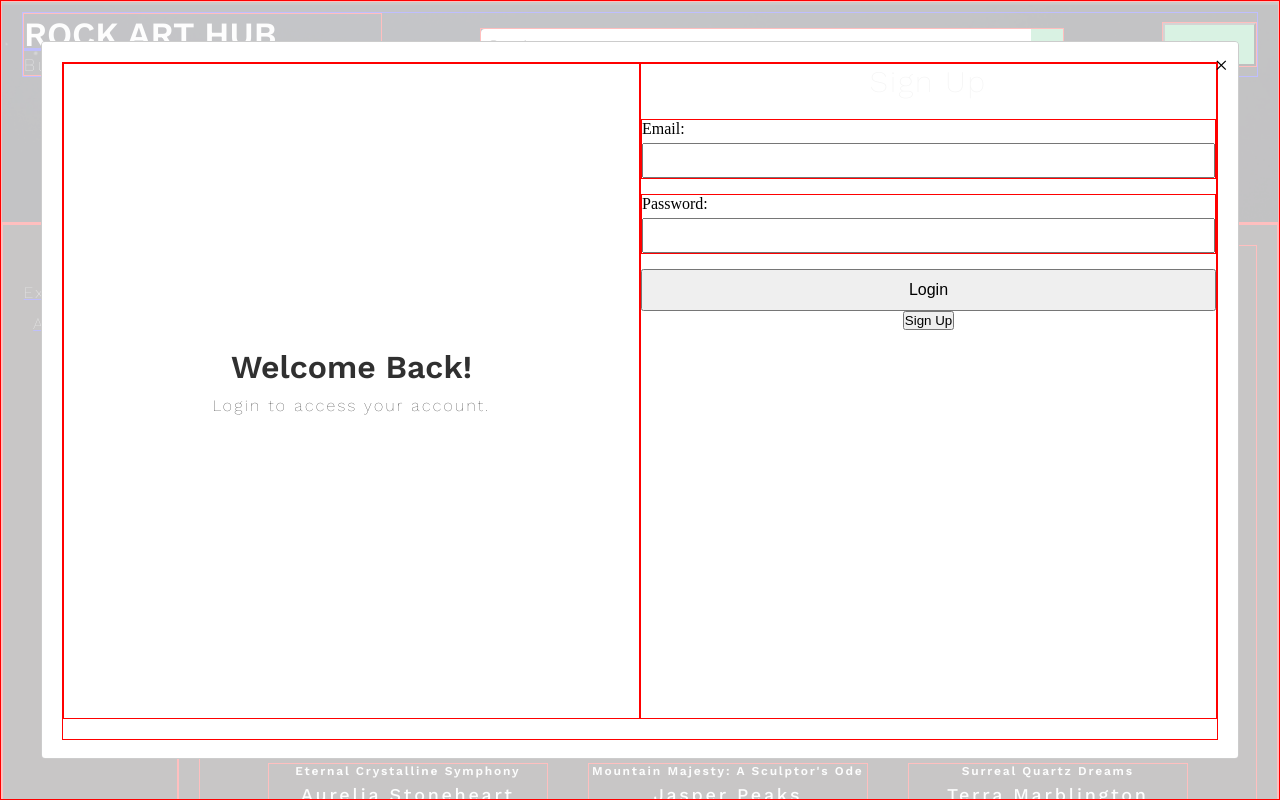
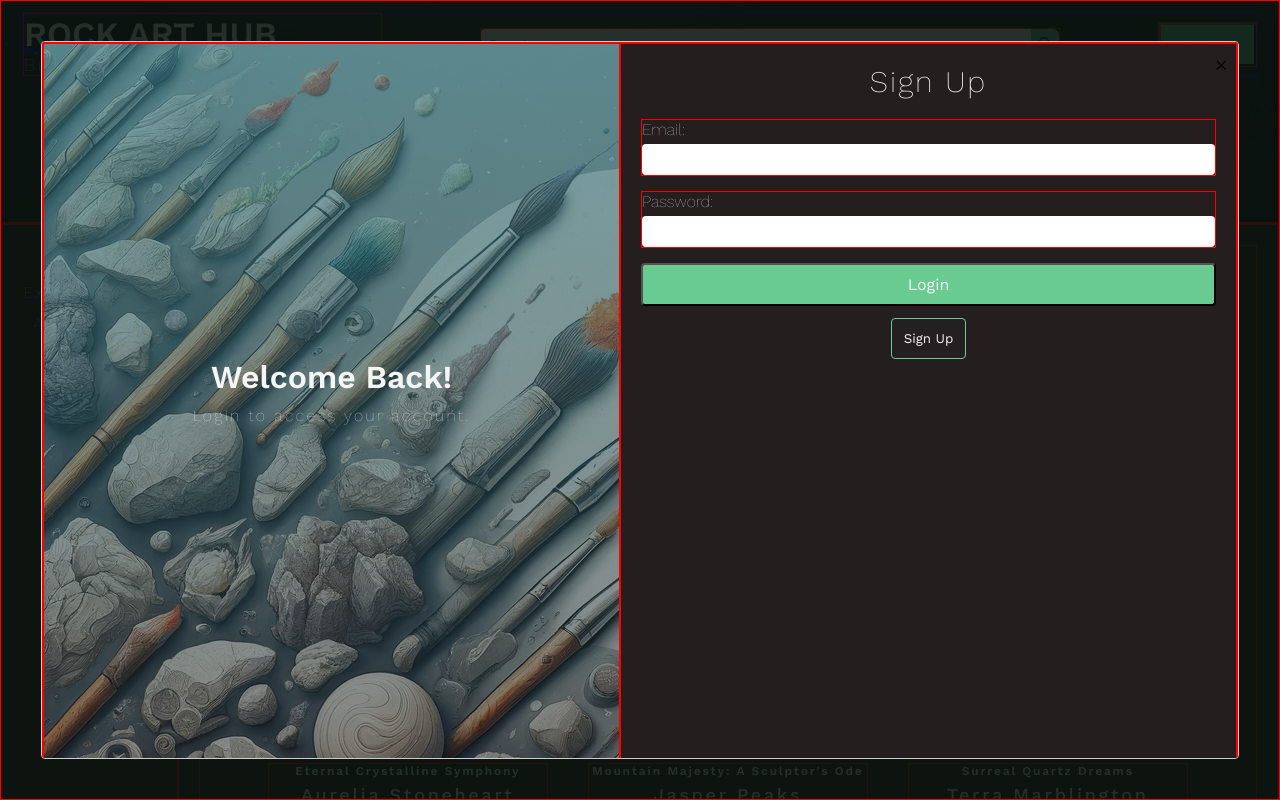
Before and after one commit to shavaughanwatson/rock-art-hub, a React (Vite) app: page / in a window 1280 px wide. Both pictures are taken after a click on the button "Login". Shown: the top 800 px of the page. Built offline with nearby package versions, Linux system fonts and the light colour scheme; data requests are answered from the project's data file.

Commit message:
minor css changes

```diff
--- a/src/components/artwork_list.jsx
+++ b/src/components/artwork_list.jsx
@@ -12,8 +12,10 @@ const ArtworkList = ({ artworks }) => {
                 src={`http://localhost:1337${artwork.attributes.Media.data.attributes.url}`}
                 alt="Artwork"
               />
+
               <p className="title">{artwork.attributes.title}</p>
               <p className="author">{artwork.attributes.author}</p>
+              <p>{artwork.attributes.thoughts.data.length} Comments</p>
             </div>
           </Link>
         </li>
--- a/src/components/authForm.css
+++ b/src/components/authForm.css
@@ -7,27 +7,55 @@
 .form-section {
   width: 50%;
   text-align: center;
-  margin-bottom: 20px;
 }
 
-#{
-  width: 100%;
+.form-group label {
+  color: whitesmoke;
+  font-family: 'Work Sans', sans-serif;
+  font-weight: 100;
+}
+
+.loginbtn {
+  background-color: #6acb91;
+  color: whitesmoke;
+  font-family: 'Work Sans', sans-serif;
+  font-weight: 400;
+  border-radius: 4px;
+}
+
+.signUpbtn {
+  background-color: #6acb9101;
+  font-family: 'Work Sans', sans-serif;
+  font-weight: 400;
+  color: whitesmoke;
+  padding: 12px 12px 12px 12px;
+  margin-top: 12px;
+  border-radius: 4px;
+  border: solid #6acb91 0.5px;
+}
+
+.loginbtn:hover {
+  background-color: #429c66;
+  transition: 0.3s;
 }
 
 .cta-section {
   display: flex;
   flex-direction: column;
   justify-content: center;
+
+  background-image: linear-gradient(#33737dac, #1c222786),
+    url('/src/assets/modal_background.webp');
 }
 
 .cta-section h1 {
   margin-bottom: 10px;
-  color: rgb(48, 48, 48);
+  color: whitesmoke;
 }
 
 .cta-section p {
   margin-bottom: 20px;
-  color: rgb(0, 0, 0);
+  color: whitesmoke;
 }
 
 .cta-section button {
@@ -35,8 +63,36 @@
   font-size: 16px;
 }
 
+.form-section {
+  padding: 20px;
+}
+
+.form-section input {
+  border: none;
+  border-radius: 4px;
+}
+
+.form-section textarea {
+  border: none;
+  border-radius: 4px;
+}
+
+.form-section select {
+  border: none;
+  border-radius: 4px;
+}
+
 .form-section h2 {
   margin-bottom: 20px;
+}
+
+.form-group-1 {
+  display: flex;
+  gap: 10px;
+}
+
+.form-group-1 div {
+  flex-basis: 33%;
 }
 
 .form-group {
--- a/src/components/authForm.jsx
+++ b/src/components/authForm.jsx
@@ -36,6 +36,8 @@ function AuthForm() {
 
             <h2>Log In</h2>
             <form onSubmit={login.handleSignup}>
+              <div className="form-group-1">
+                <div>
                   <div className="form-group">
                     <label htmlFor="username">Username:</label>
                     <input
@@ -69,7 +71,8 @@ function AuthForm() {
                       required
                     />
                   </div>
-
+                </div>
+                <div>
                   <div className="form-group">
                     <label htmlFor="firstName">First Name:</label>
                     <input
@@ -93,6 +96,7 @@ function AuthForm() {
                       required
                     />
                   </div>
+                </div>
 
                 <div className="form-group">
                   <label htmlFor="dateOfBirth">Date of Birth:</label>
@@ -105,7 +109,7 @@ function AuthForm() {
                     required
                   />
                 </div>
-
+              </div>
               <div className="form-group">
                 <label htmlFor="occupation">Occupation</label>
                 <select
@@ -146,8 +150,12 @@ function AuthForm() {
                 />
               </div>
 
-              <button type="submit">Sign Up</button>
-              <button onClick={changetoLoginUpForm}>Login</button>
+              <button type="submit" className="loginbtn">
+                Sign Up
+              </button>
+              <button onClick={changetoLoginUpForm} className="signUpbtn">
+                Login
+              </button>
             </form>
           </>
         ) : (
@@ -181,8 +189,12 @@ function AuthForm() {
                   required
                 />
               </div>
-              <button type="submit">Login</button>
-              <button onClick={changetoSignUpForm}>Sign Up</button>
+              <button type="submit" className="loginbtn">
+                Login
+              </button>
+              <button onClick={changetoSignUpForm} className="signUpbtn">
+                Sign Up
+              </button>
             </form>
           </>
         )}
--- a/src/components/edit_profile_form.jsx
+++ b/src/components/edit_profile_form.jsx
@@ -8,6 +8,7 @@ function EditForm({ handleEditProfile }) {
     <div>
       <form onSubmit={handleEditProfile}>
         <div className="form-group">
+          <h2>Edit Profile</h2>
           <label htmlFor="firstName">First Name:</label>
           <input
             type="text"
@@ -55,7 +56,9 @@ function EditForm({ handleEditProfile }) {
             required
           />
         </div>
-        <button type="submit">Update</button>
+        <button type="submit" className="loginbtn">
+          Update
+        </button>
       </form>
     </div>
   );
--- a/src/components/mainheader.css
+++ b/src/components/mainheader.css
@@ -61,9 +61,10 @@
 }
 
 .search-bar button {
-  padding: 16px;
   border: none;
   background-color: #6acb91;
+  padding: 7.7px;
+  border-radius: 0px 6px 6px 0px;
 }
 
 .user {
--- a/src/components/mainheader.jsx
+++ b/src/components/mainheader.jsx
@@ -4,6 +4,7 @@ import { MainHeaderContext } from '../RootLayout';
 import { useContext } from 'react';
 import Modal from 'react-modal';
 import AuthForm from '../components/authForm.jsx';
+import { FiSearch } from 'react-icons/fi';
 
 function MainHeader() {
   const heading = useContext(MainHeaderContext);
@@ -30,7 +31,7 @@ function MainHeader() {
             value={heading.queryText}
           />
           <button onClick={heading.loadsearchProducts}>
-            <i className="fa fa-search"></i>
+            <FiSearch />
           </button>
         </div>
         <div className="right-links">
@@ -75,6 +76,15 @@ function MainHeader() {
         onRequestClose={heading.closeSignupModal}
         contentLabel="Signup Modal"
         ariaHideApp={false}
+        style={{
+          overlay: {
+            backgroundColor: '#0b140fe1',
+          },
+          content: {
+            background: '#241E1F',
+            padding: '0px',
+          },
+        }}
       >
         <AuthForm
           handleLogin={heading.handleLogin}
--- /dev/null
+++ b/src/components/post_form.css
@@ -0,0 +1,41 @@
+.post-form-wrapper {
+  height: 100%;
+}
+
+.post-form {
+  height: 100%;
+}
+
+.post-form h2 {
+  color: whitesmoke;
+  font-family: 'Work Sans', sans-serif;
+
+  font-size: 36px;
+}
+
+.post-form div {
+  margin-top: 20px;
+}
+
+.post-form label {
+  color: whitesmoke;
+  font-family: 'Work Sans', sans-serif;
+  font-weight: 200;
+  letter-spacing: 0.5px;
+}
+
+.post-form input {
+  width: 60%;
+  border: none;
+  border-radius: 4px;
+  height: 28px;
+  margin-top: 10px;
+}
+
+.post-form textarea {
+  margin-top: 10px;
+  width: 60%;
+  border: none;
+  border-radius: 4px;
+  height: 60px;
+}
--- a/src/components/post_form.jsx
+++ b/src/components/post_form.jsx
@@ -2,6 +2,7 @@ import { useState, useContext } from 'react';
 import { MainHeaderContext } from '../RootLayout';
 import axios from 'axios';
 import { API_KEY } from '../util';
+import './post_form.css';
 
 function PostForm({ setArtworks }) {
   const [title, setTitle] = useState('');
@@ -52,10 +53,12 @@ function PostForm({ setArtworks }) {
   };
 
   return (
-    <div>
-      <form onSubmit={handleArtworkSubmit}>
+    <div className="post-form-wrapper">
+      <form onSubmit={handleArtworkSubmit} className="post-form">
+        <h2>Post your artwork</h2>
         <div>
           <label>Title</label>
+          <br></br>
           <input
             type="text"
             value={title}
@@ -63,19 +66,26 @@ function PostForm({ setArtworks }) {
             required
           />
         </div>
+
         <div>
           <label>Description</label>
+          <br></br>
           <textarea
             value={description}
             onChange={e => setDescription(e.target.value)}
             required
           />
         </div>
+
         <div>
           <label>Image</label>
+          <br></br>
           <input type="file" onChange={e => setMedia(e.target.files[0])} />
         </div>
-        <button type="submit"> Create Artwork</button>
+        <button type="submit" className="loginbtn">
+          {' '}
+          Create Artwork
+        </button>
       </form>
     </div>
   );
--- a/src/index.css
+++ b/src/index.css
@@ -50,7 +50,7 @@ p {
   padding: 12px 24px 12px 24px;
   color: whitesmoke;
   font-family: 'Work Sans', sans-serif;
-  font-weight: 100;
+  font-weight: 400;
   letter-spacing: 0.15em;
-  background-color: #6acb91;
+  background-color: #5cdf90eb;
 }
--- a/src/profile_page.css
+++ b/src/profile_page.css
@@ -1,18 +1,78 @@
 .wrapper {
-  background-color: sienna;
+  background-color: #241e1f;
   width: 100%;
   align-items: center;
 }
 
 .profile {
   display: flex;
+  margin-top: 30px;
 }
+
+.profile button {
+  border-radius: 4px;
+}
+
+.profile button:hover {
+  background-color: #3ab56beb;
+  transition: 0.3s;
+}
+
 .profile-pic {
   flex-basis: 50%;
   display: flex;
   justify-content: center;
 }
 
+.profile-pic img {
+  height: 200px;
+  border-radius: 250px;
+}
+
 .profile-info {
   flex-basis: 50%;
+  padding: 20px;
 }
+
+.profile-info h2 {
+  margin-bottom: 0px;
+  font-size: 36px;
+}
+
+.profile-info h3 {
+  font-weight: 400;
+  margin-top: 8px;
+}
+
+.profile-info h4 {
+  color: whitesmoke;
+  font-family: 'Work Sans', sans-serif;
+  font-weight: 400;
+  margin-top: 8px;
+}
+
+.profile-info p {
+  margin-top: 4px;
+  font-size: 14px;
+}
+
+.edit-btn-box {
+  display: flex;
+  justify-content: end;
+  margin-top: 16px;
+}
+.user-artworks {
+  margin-top: 40px;
+  padding: 15px;
+}
+
+.user-artworks h3 {
+  display: flex;
+  align-items: center;
+  justify-content: space-between;
+}
+
+.user-artworks button:hover {
+  background-color: #3ab56beb;
+  transition: 0.3s;
+}
```
Also changed, not shown: src/profile_page.jsx (+57 -5 lines), src/assets/modal_background.webp (added). Lines whose indentation alone changed are shown as unchanged.
